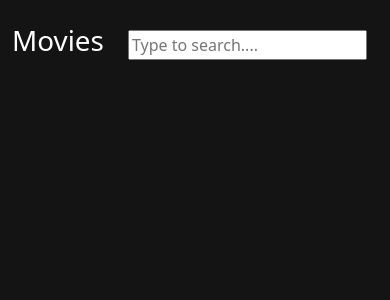
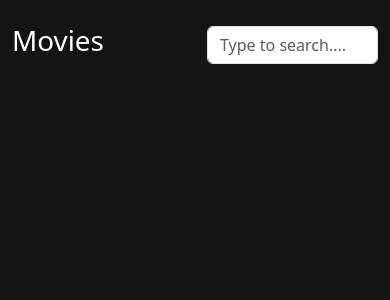
Before and after one commit to amirdhahri01/movies-application, a React (Create React App) app: page / in a window 390 px wide. Shown: the top 300 px of the page. Built offline with nearby package versions, Linux system fonts and the light colour scheme.

Commit message:
Fix a small bug related to the form-control class

```diff
--- a/src/Components/SearchBox.jsx
+++ b/src/Components/SearchBox.jsx
@@ -1,9 +1,9 @@
 const SearchBox = ({ searchValue, setSearchValue }) => {
   return (
-    <div className="col-sm-4">
+    <div className="col col-sm-4">
       <input
         type="text"
-        className="form-controll"
+        className="form-control"
         value={searchValue}
         onChange={(e) => setSearchValue(e.target.value)}
         placeholder="Type to search...."
```
